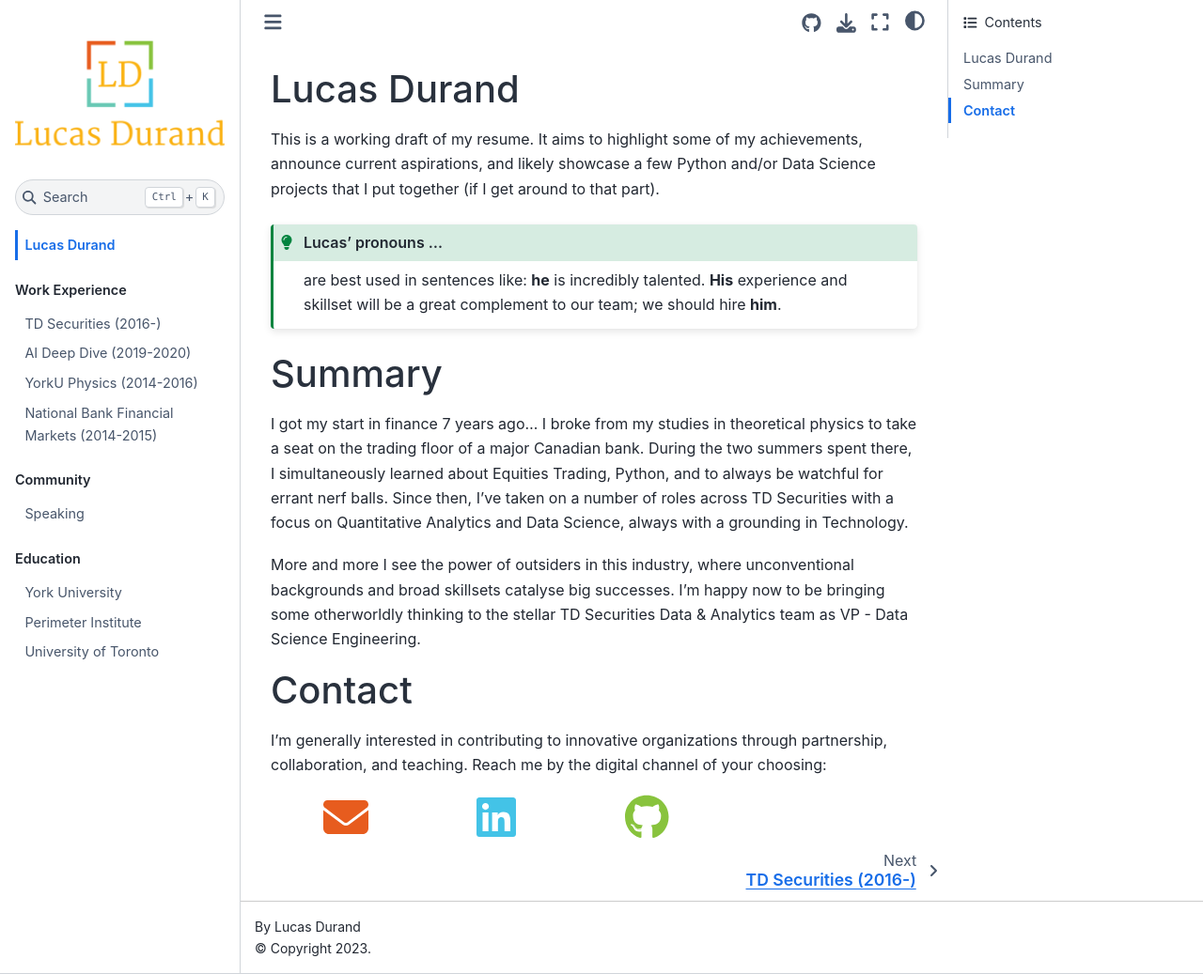
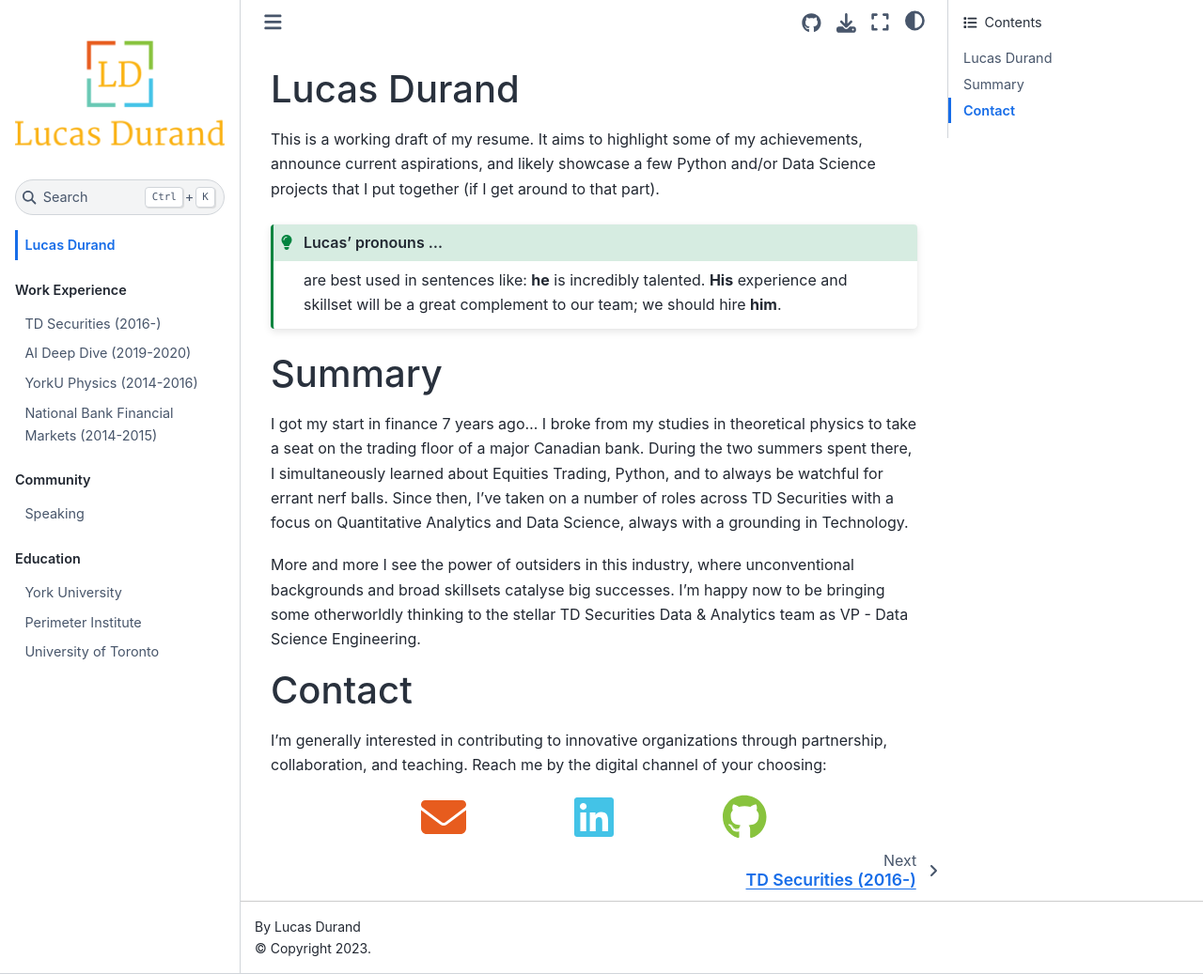
Before and after one commit to lucasdurand/lucasdurand, a Jupyter Book: the page built from intro.md, in a window 1280 px wide and 1037 px high. Shown: the whole window at 94% size. Built offline with Jupyter Book 1.0.4 settings and Sphinx 7.4.7 and the Sphinx Book theme 1.1.4, drawn with Linux system fonts in a browser that asks for light colours; nearby versions of some CDN libraries; pages that are not in the unit, such as notebooks, are missing from menus; comment, search, counter and statistics services are not loaded.

Commit message:
Tweak alignment of contact icons

````diff
--- a/contact.md
+++ b/contact.md
@@ -1,15 +1,16 @@
 # Contact
 
 I'm generally interested in contributing to innovative organizations through partnership, collaboration, and teaching. Reach me by the digital channel of your choosing:
-
-<div style="display:flex; max-width:30rem">
-	<a href="mailto:lucas@lucasdurand.xyz" style="flex:1; text-align: center; color:#e75c1e">
-		<i class="fas fa-envelope fa-3x"></i>
-	</a>
-	<a href="https://www.linkedin.com/in/lucasdurand" style="flex:1; text-align: center;">
-		<i class="fab fa-linkedin fa-3x" style="color:#43c3e7"></i>
-	</a>
-	<a href="https://github.com/lucasdurand" style="flex:1; text-align: center;">
-		<i class="fab fa-github fa-3x" style="color:#88c33d"></i>
-	</a>
+<div style="display: flex; justify-content: center;">
+	<div style="display:flex; flex: 1; max-width:30rem">
+		<a href="mailto:lucas@lucasdurand.xyz" style="flex: 1; text-align: center; color:#e75c1e">
+			<i class="fas fa-envelope fa-3x"></i>
+		</a>
+		<a href="https://www.linkedin.com/in/lucasdurand" style="flex: 1; text-align: center;">
+			<i class="fab fa-linkedin fa-3x" style="color:#43c3e7"></i>
+		</a>
+		<a href="https://github.com/lucasdurand" style="flex: 1; text-align: center;">
+			<i class="fab fa-github fa-3x" style="color:#88c33d"></i>
+		</a>
+	</div>
 </div>
--- a/intro.md
+++ b/intro.md
@@ -10,6 +10,5 @@
 ```{include} finance.md
 ```
 
-
 ```{include} contact.md
 ```
````
